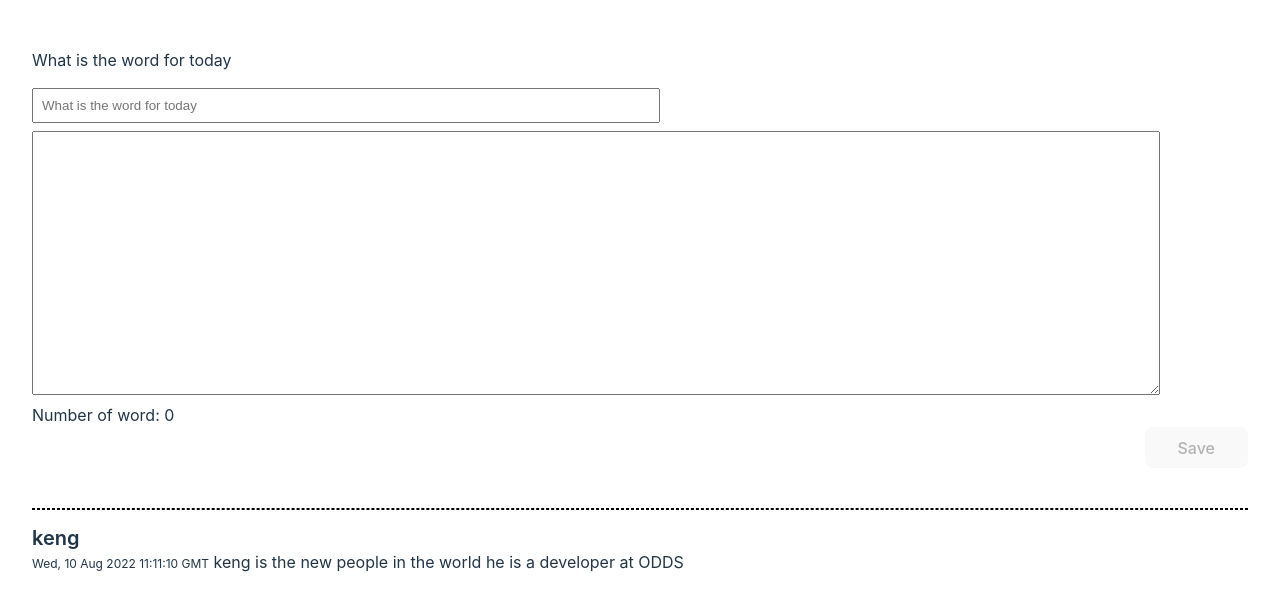
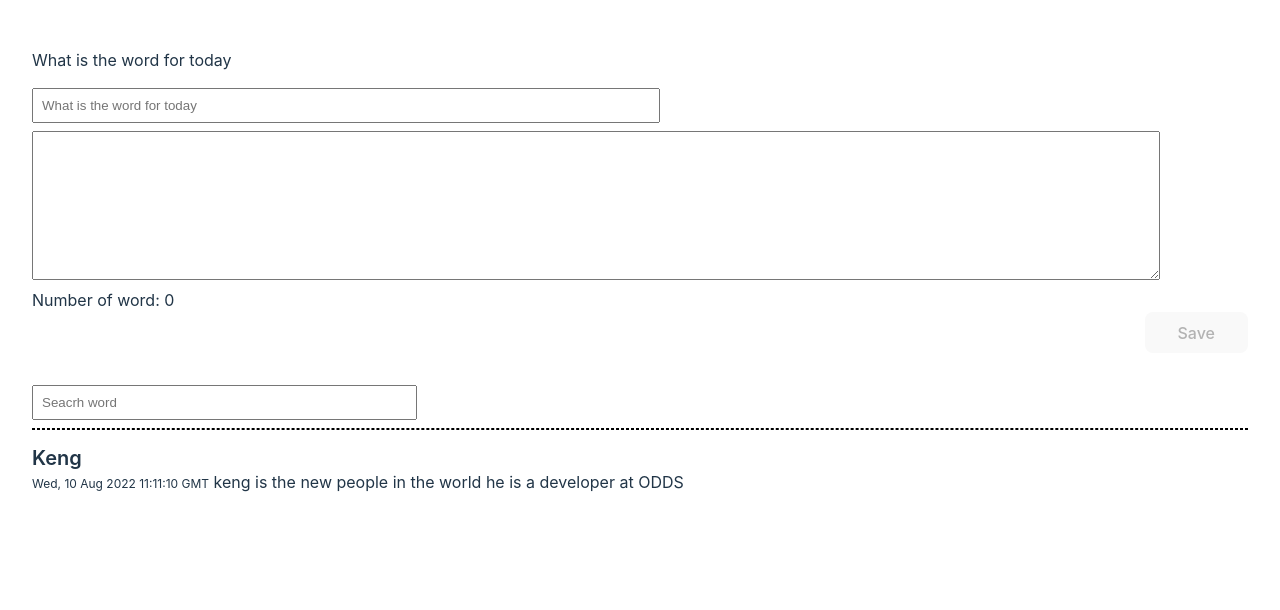
Before and after one commit to dtmkeng/otoh, a Svelte app: page / in a window 1280 px wide. Shown: the top 610 px of the page. Built offline with nearby package versions, Linux system fonts and the light colour scheme.

Commit message:
[feat] add search word

```diff
--- a/src/App.svelte
+++ b/src/App.svelte
@@ -4,6 +4,7 @@
   const keyListSentence = "list-sentect-key";
   let word = "";
   let sentence = "";
+  let keyword = "";
   $: errorDuplicate = "";
   $: listSentence = [
     {
@@ -50,6 +51,15 @@
       localStorage.setItem(keyListSentence, JSON.stringify(listSentence));
     }
   };
+
+  const onSearch = () => {
+    const list = window.localStorage.getItem(keyListSentence);
+    console.log(keyword, list);
+    const filter = JSON.parse(list).filter((e) =>
+      e.word.toLowerCase().includes(keyword)
+    );
+    listSentence = [...filter];
+  };
 </script>
 
 <main>
@@ -67,7 +77,7 @@
       <textarea
         id="sentence"
         cols="50"
-        rows="10"
+        rows="5"
         bind:value={sentence}
         on:keydown={() => onSentenceChange()}
       />
@@ -83,10 +93,21 @@
       </div>
     </div>
     <div class="sentence-list">
+      <div class="seach-list-container">
+        <input
+          bind:value={keyword}
+          type="text"
+          on:keyup={() => onSearch()}
+          class="search-input"
+          placeholder="Seacrh word"
+        />
+      </div>
       {#each listSentence as item}
         <hr style="border: 1px dashed black;" />
         <div class="list">
-          <div class="title">{item.word}</div>
+          <div class="title">
+            {item.word.charAt(0).toUpperCase() + item.word.slice(1)}
+          </div>
           <span class="when">{dayjs(item.date).locale("th").toString()}</span>
           <span>{item.sentence}</span>
         </div>
@@ -96,6 +117,10 @@
 </main>
 
 <style>
+  .search-input {
+    width: 30%;
+    padding: 8px;
+  }
   .error {
     font-size: 14px;
     color: rgb(232, 84, 84);
```
